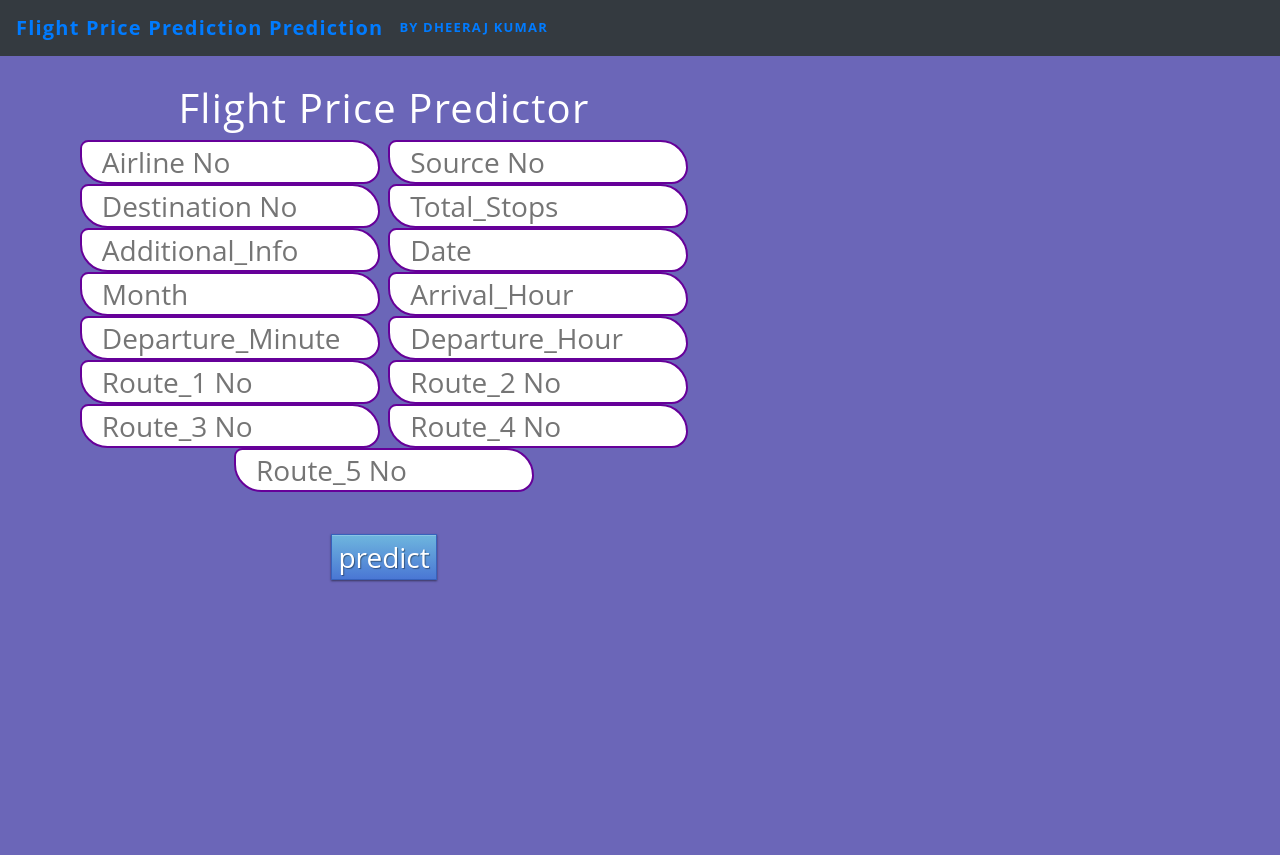
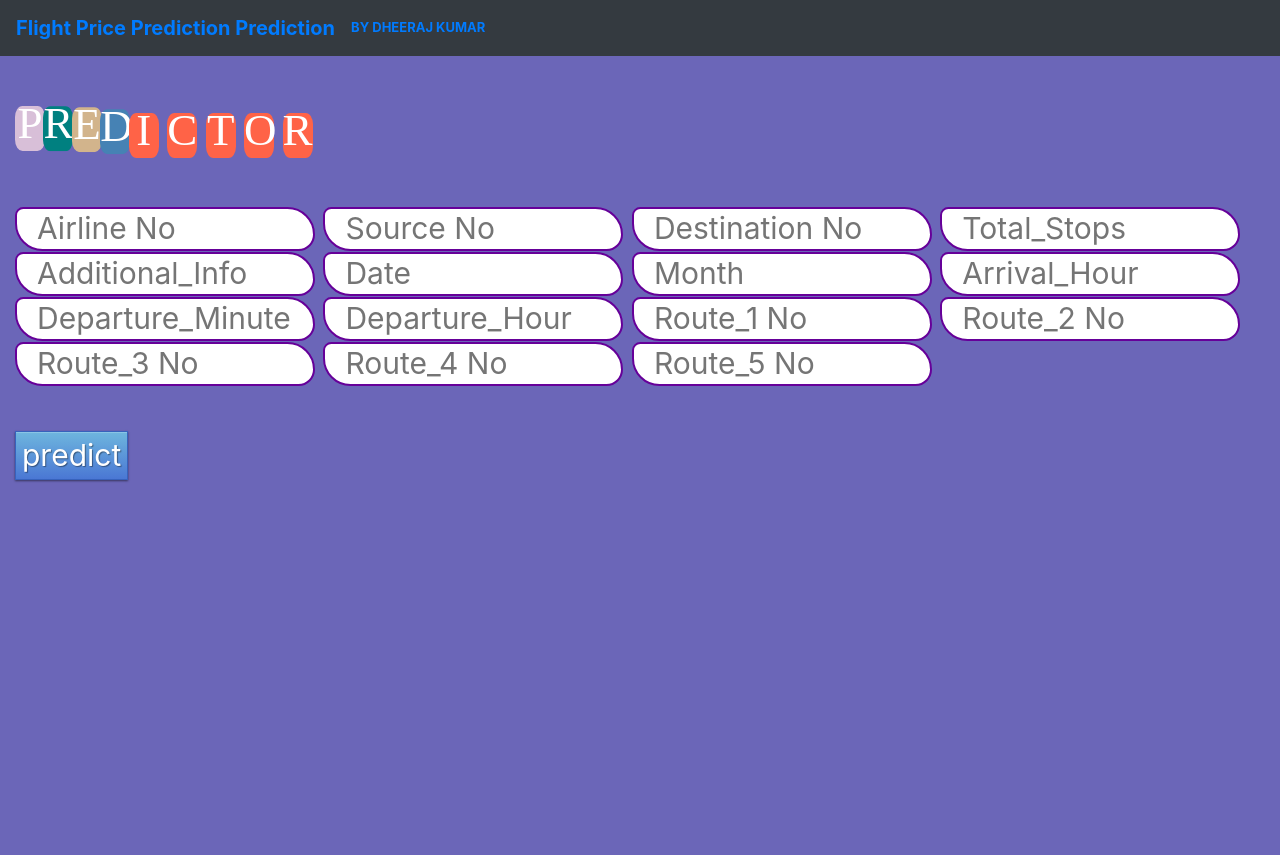
Before and after one commit to DheerajKumar97/Flight-Price-Prediction-Flask-Deployment--Heroku, a Flask app: page / in a window 1280 px wide. Before the commit the page ends 582 px from the top, so only its background shows below. Run offline with Flask 2, Linux system fonts and the light colour scheme; parts of the project's set-up code (start-up, migrations or seed data) failed here and were passed over; some libraries are stand-ins or nearby versions.

Commit message:
Update index.html

```diff
--- a/templates/index.html
+++ b/templates/index.html
@@ -1,5 +1,6 @@
-<html >
-<!--From https://codepen.io/frytyler/pen/EGdtg-->
+<html>
+<body>
+<div style="margin-top:100px;padding:15px 15px 300px;font-size:30px">
 <head>
   <meta charset="utf-8">
   <meta name="viewport" content="width=device-width, initial-scale=1">
@@ -13,7 +14,7 @@
 	<link rel="stylesheet" type="text/css" href="{{ url_for('static', filename='css/styles.css') }}">
 
 </head>
-
+<style>
 <style>
 
 .btn { display: inline-block; *display: inline; *zoom: 1; padding: 4px 10px 4px; margin-bottom: 0; font-size: 13px; line-height: 18px; color: #333333; text-align: center;text-shadow: 0 1px 1px rgba(255, 255, 255, 0.75); vertical-align: middle; background-color: #f5f5f5; background-image: -moz-linear-gradient(top, #ffffff, #e6e6e6); background-image: -ms-linear-gradient(top, #ffffff, #e6e6e6); background-image: -webkit-gradient(linear, 0 0, 0 100%, from(#ffffff), to(#e6e6e6)); background-image: -webkit-linear-gradient(top, #ffffff, #e6e6e6); background-image: -o-linear-gradient(top, #ffffff, #e6e6e6); background-image: linear-gradient(top, #ffffff, #e6e6e6); background-repeat: repeat-x; filter: progid:dximagetransform.microsoft.gradient(startColorstr=#ffffff, endColorstr=#e6e6e6, GradientType=0); border-color: #e6e6e6 #e6e6e6 #e6e6e6; border-color: rgba(0, 0, 0, 0.1) rgba(0, 0, 0, 0.1) rgba(0, 0, 0, 0.25); border: 1px solid #e6e6e6; -webkit-border-radius: 4px; -moz-border-radius: 4px; border-radius: 4px; -webkit-box-shadow: inset 0 1px 0 rgba(255, 255, 255, 0.2), 0 1px 2px rgba(0, 0, 0, 0.05); -moz-box-shadow: inset 0 1px 0 rgba(255, 255, 255, 0.2), 0 1px 2px rgba(0, 0, 0, 0.05); box-shadow: inset 0 1px 0 rgba(255, 255, 255, 0.2), 0 1px 2px rgba(0, 0, 0, 0.05); cursor: pointer; *margin-left: .3em; }
@@ -26,41 +27,7 @@
 .btn-primary:hover, .btn-primary:active, .btn-primary.active, .btn-primary.disabled, .btn-primary[disabled] { filter: none; background-color: #4a77d4; }
 .btn-block { width: 100%; display:block; }
 
-* { -webkit-box-sizing:border-box; -moz-box-sizing:border-box; -ms-box-sizing:border-box; -o-box-sizing:border-box; box-sizing:border-box; }
-
-html { width: 60%; height:100%; overflow:hidden; }
-
-body {
-	width: 100%;
-	height:10%;
-	font-family: 'Open Sans', sans-serif;
-	background: #6b66b8;
-	color: #fff;
-	font-size: 28px;
-	text-align:center;
-	letter-spacing:1.2px;
-
-}
-
 </style>
-<style>
-</style>
-<body>
-<div>
-
-  													<!--navbar portion-->
-  <nav class="navbar navbar-expand-sm bg-dark fixed-top">
-  <a class="navbar-brand" href="#"><b>Flight Price Prediction Prediction</b></a>
-  <a class="navbar-brand" href="#"><b><font size="2">BY DHEERAJ KUMAR</font></b></a>
-  <ul class="navbar-nav" >
-    <li class="nav-item">
-    </li>
-    <li class="nav-item">
-    </li>
-  </ul>
-</nav>
-<br>
-</div>
 <style>
 
 
@@ -74,11 +41,177 @@
 
 
 </style>
+<style>
+
+.btn { display: inline-block; *display: inline; *zoom: 1; padding: 4px 10px 4px; margin-bottom: 0; font-size: 13px; line-height: 18px; color: #333333; text-align: center;text-shadow: 0 1px 1px rgba(255, 255, 255, 0.75); vertical-align: middle; background-color: #f5f5f5; background-image: -moz-linear-gradient(top, #ffffff, #e6e6e6); background-image: -ms-linear-gradient(top, #ffffff, #e6e6e6); background-image: -webkit-gradient(linear, 0 0, 0 100%, from(#ffffff), to(#e6e6e6)); background-image: -webkit-linear-gradient(top, #ffffff, #e6e6e6); background-image: -o-linear-gradient(top, #ffffff, #e6e6e6); background-image: linear-gradient(top, #ffffff, #e6e6e6); background-repeat: repeat-x; filter: progid:dximagetransform.microsoft.gradient(startColorstr=#ffffff, endColorstr=#e6e6e6, GradientType=0); border-color: #e6e6e6 #e6e6e6 #e6e6e6; border-color: rgba(0, 0, 0, 0.1) rgba(0, 0, 0, 0.1) rgba(0, 0, 0, 0.25); border: 1px solid #e6e6e6; -webkit-border-radius: 4px; -moz-border-radius: 4px; border-radius: 4px; -webkit-box-shadow: inset 0 1px 0 rgba(255, 255, 255, 0.2), 0 1px 2px rgba(0, 0, 0, 0.05); -moz-box-shadow: inset 0 1px 0 rgba(255, 255, 255, 0.2), 0 1px 2px rgba(0, 0, 0, 0.05); box-shadow: inset 0 1px 0 rgba(255, 255, 255, 0.2), 0 1px 2px rgba(0, 0, 0, 0.05); cursor: pointer; *margin-left: .3em; }
+.btn:hover, .btn:active, .btn.active, .btn.disabled, .btn[disabled] { background-color: #e6e6e6; }
+.btn-large { padding: 9px 14px; font-size: 15px; line-height: normal; -webkit-border-radius: 5px; -moz-border-radius: 5px; border-radius: 5px; }
+.btn:hover { color: #333333; text-decoration: none; background-color: #e6e6e6; background-position: 0 -15px; -webkit-transition: background-position 0.1s linear; -moz-transition: background-position 0.1s linear; -ms-transition: background-position 0.1s linear; -o-transition: background-position 0.1s linear; transition: background-position 0.1s linear; }
+.btn-primary, .btn-primary:hover { text-shadow: 0 -1px 0 rgba(0, 0, 0, 0.25); color: #ffffff; }
+.btn-primary.active { color: rgba(255, 255, 255, 0.75); }
+.btn-primary { background-color: #4a77d4; background-image: -moz-linear-gradient(top, #6eb6de, #4a77d4); background-image: -ms-linear-gradient(top, #6eb6de, #4a77d4); background-image: -webkit-gradient(linear, 0 0, 0 100%, from(#6eb6de), to(#4a77d4)); background-image: -webkit-linear-gradient(top, #6eb6de, #4a77d4); background-image: -o-linear-gradient(top, #6eb6de, #4a77d4); background-image: linear-gradient(top, #6eb6de, #4a77d4); background-repeat: repeat-x; filter: progid:dximagetransform.microsoft.gradient(startColorstr=#6eb6de, endColorstr=#4a77d4, GradientType=0);  border: 1px solid #3762bc; text-shadow: 1px 1px 1px rgba(0,0,0,0.4); box-shadow: inset 0 1px 0 rgba(255, 255, 255, 0.2), 0 1px 2px rgba(0, 0, 0, 0.5); }
+.btn-primary:hover, .btn-primary:active, .btn-primary.active, .btn-primary.disabled, .btn-primary[disabled] { filter: none; background-color: #4a77d4; }
+.btn-block { width: 100%; display:block; }
+
+</style>
+<style>
+.rectangualar-container {
+  height: 20px;
+  display: flex;
+  position: absolute;
+  width: fit-content;
+  overflow: hidden;
+  align-items: center;
+  justify-content: center;
+}
+
+.circle-container div {
+  display: inline-block;
+  height: 45px;
+  width: 30px;
+  margin-right: -10px;
+  border-radius: 25%;
+  color: white;
+  font:300 1.5em/35px serif;
+  text-align: center;
+  animation: bubbling 1s infinite alternate;
+  transition: all .2s;
+}
+
+.circle-container div:nth-child(1) {
+  background: #D8BFD8;
+}
+
+.circle-container div:nth-child(2) {
+  background:#D8BFD8;
+  animation-delay: .1s;
+}
+
+.circle-container div:nth-child(3) {
+  background: #008080;
+  animation-delay: .2s;
+}
+.circle-container div:nth-child(4) {
+  background: #D2B48C;
+  animation-delay: .3s;
+}
+
+.circle-container div:nth-child(5) {
+  background: #4682B4;
+  animation-delay: .4s;
+}
+.circle-container div:nth-child(6) {
+  background: #FF6347;
+  margin: 0;
+  animation-delay: .5s;
+}
+.circle-container div:nth-child(7) {
+  background: #FF6347;
+  margin: 0;
+  animation-delay: .5s;
+}
+.circle-container div:nth-child(8) {
+  background: #FF6347;
+  margin: 0;
+  animation-delay: .5s;
+}
+.circle-container div:nth-child(9) {
+  background: #FF6347;
+  margin: 0;
+  animation-delay: .5s;
+}
+.circle-container div:nth-child(10) {
+  background: #FF6347;
+  margin: 0;
+  animation-delay: .5s;
+}
+@keyframes bubbling {
+  50% {
+    transform: translateY(-10px);
+  }
+  75% {
+    transform: translateY(10px);
+  }
+}
+
+.circle-container:hover div {
+  border-radius: 0;
+  color: transparent;
+  transform: translateY(0);
+  animation: none;
+}
+
+.circle-container:hover .textfield {
+  display:block;
+}
+.circle-container:hover div:last-child {
+  border-radius: 0 30% 30% 0;
+}
+
+.circle-container:hover div:nth-child(2) {
+  border-radius: 30% 0 0 30%;
+}
+.textfield:focus{
+  display:block;
+}
+.textfield:focus~ div {
+  border-radius: 0;
+  color: transparent;
+  transform: translateY(0);
+  animation: none;
+}
+.textfield:focus~ div:last-child {
+  border-radius: 0 30% 30% 0;
+}
+
+.textfield:focus~ div:nth-child(2) {
+  border-radius: 30% 0 0 30%;
+}
+
+.textfield{
+  height:20px;
+  width:200px;
+  border:none;
+  display:none;
+  color:white;
+  font-size:20px;
+  background:rgba(0,0,0,0.0,0,0);
+  text-align:center;
+  position:absolute;
+  z-index:1;
+}
+</style>
+<style>
+body {
+  background-color: #6b66b8;
+}
+</style>
 <body>
+<nav class="navbar navbar-expand-sm bg-dark fixed-top">
+  <a class="navbar-brand" href="#"><b>Flight Price Prediction Prediction</b></a>
+  <a class="navbar-brand" href="#"><b><font size="2">BY DHEERAJ KUMAR</font></b></a>
+  <ul class="navbar-nav" >
+    <li class="nav-item">
+    </li>
+    <li class="nav-item">
+    </li>
+  </ul>
+</nav>
+
+<div class="circle-container">
+  <input type="textfield" class="textfield">
+  <div>P</div>
+  <div>R</div>
+  <div>E</div>
+  <div>D</div>
+  <div>I</div>
+  <div>C</div>
+  <div>T</div>
+  <div>O</div>
+  <div>R</div>
+  </input>
+</div>
 <br>
- <div class="login">
-	<h1>Flight Price Predictor</h1>
-
      <!-- Main Input For Receiving Query to our ML -->
     <form action="{{ url_for('predict')}}"method="post">
     	<input type="text" name="Airline " placeholder="Airline No" required="required" id="ip4" />
@@ -107,7 +240,18 @@
    {{ prediction_text }}
 
  </div>
+ </div>
+<script>
+// When the user scrolls down 50px from the top of the document, resize the header's font size
+window.onscroll = function() {scrollFunction()};
 
-
+function scrollFunction() {
+  if (document.body.scrollTop > 50 || document.documentElement.scrollTop > 50) {
+    document.getElementById("header").style.fontSize = "10px";
+  } else {
+    document.getElementById("header").style.fontSize = "50px";
+  }
+}
+</script>
 </body>
 </html>
```
